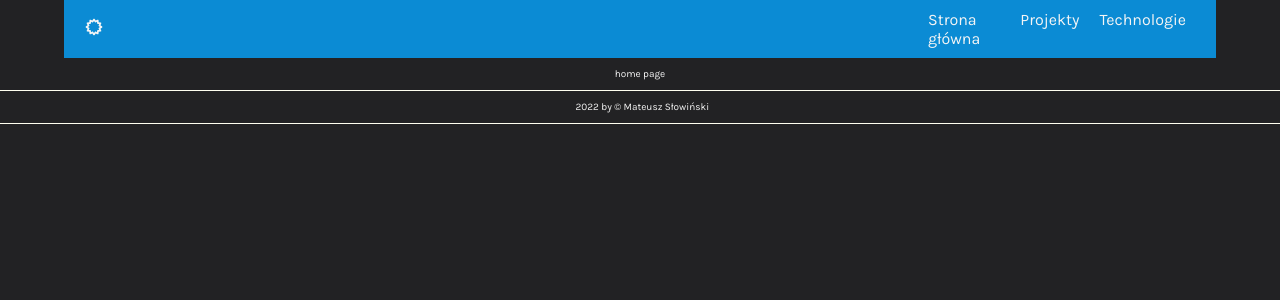
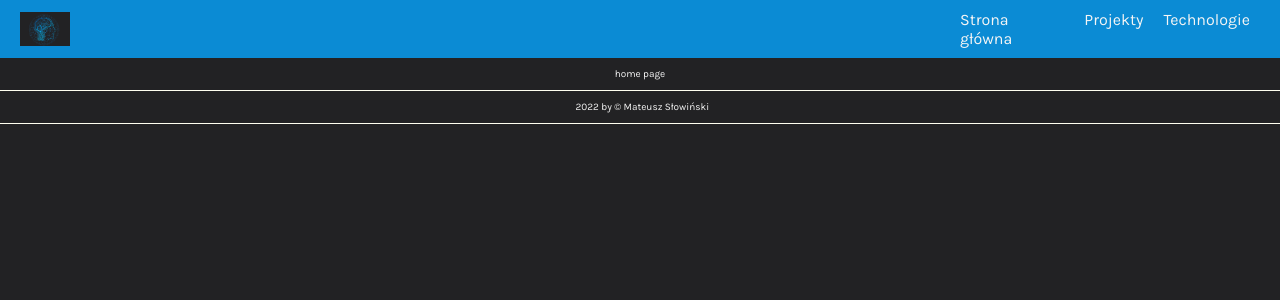
Before and after one commit to mateuszslowinski/portfolio, a React (Create React App) app: page / in a window 1280 px wide. Shown: the top 300 px of the page. Built offline with nearby package versions, Linux system fonts and the light colour scheme.

Commit message:
Changed logo in navbar.

```diff
--- a/src/components/Navbar/Navbar.styles.ts
+++ b/src/components/Navbar/Navbar.styles.ts
@@ -1,7 +1,7 @@
 import styled from "styled-components";
 
 export const NavbarContainer = styled.div`
-  width: 90%;
+  width: 100%;
   background-color: #0B8BD4;
   margin: 0 auto;
   padding: 10px;
@@ -17,8 +17,9 @@ export const NavbarContainer = styled.div`
     padding: 0 10px;
   }
 
-  & svg {
-    font-size: 2rem;
+
+  & img{
+    width: 50px;
   }
 
   & ul {
@@ -32,6 +33,9 @@ export const NavbarContainer = styled.div`
   }
 
   & a {
+    display: flex;
+    justify-content: center;
+    align-items: center;
     font-size: 1.6rem;
     text-decoration: none;
     transition: 0.8s;
--- a/src/components/Navbar/Navbar.tsx
+++ b/src/components/Navbar/Navbar.tsx
@@ -1,12 +1,10 @@
 import {NavLink} from "react-router-dom"
 import {NavbarContainer} from "./Navbar.styles";
-import {TiStarburstOutline} from 'react-icons/ti'
 
-export const Navbar = () => {
-    return (
+export const Navbar = () => (
     <NavbarContainer>
         <div>
-                <NavLink to='/'><TiStarburstOutline/></NavLink>
+            <NavLink to='/'><img src="/images/logo.png" alt="logo"/></NavLink>
             <ul>
                 <li><NavLink to='/'>Strona główna</NavLink></li>
                 <li>
@@ -17,7 +15,5 @@ export const Navbar = () => {
                 </li>
             </ul>
         </div>
-
     </NavbarContainer>
 )
-}
```
Lines whose indentation alone changed are shown as unchanged.
